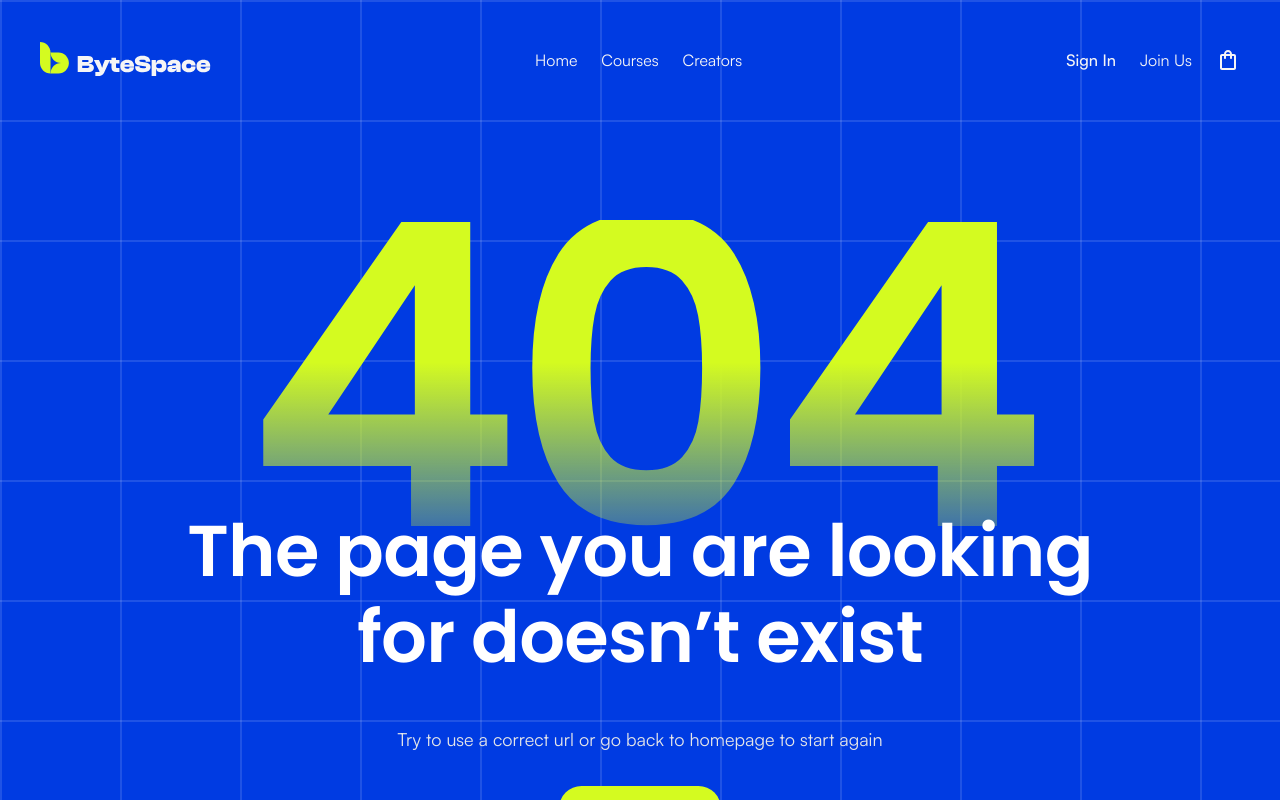
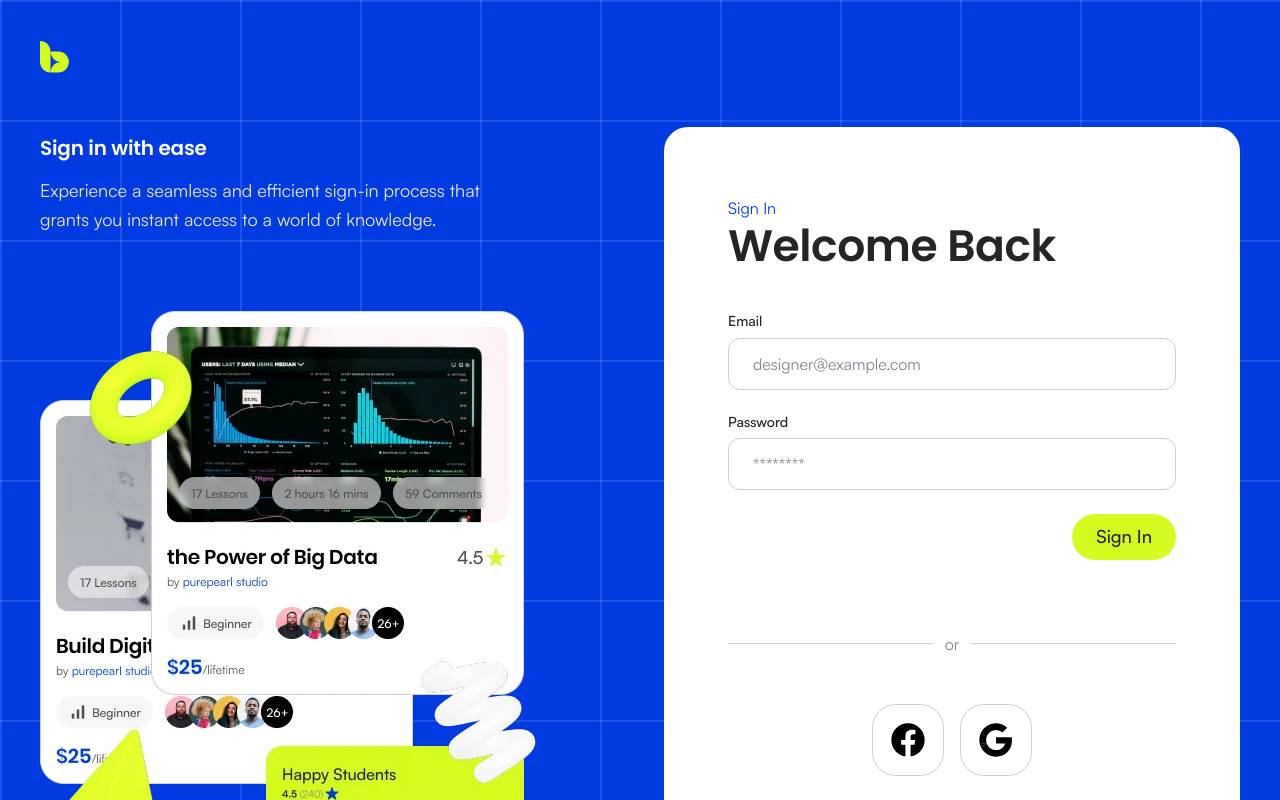
Before and after one commit to mohammad-ishtiaque/byteSpace-web, a Next.js app: page /login in a window 1280 px wide. Before the commit this address had no page. Shown: the top 800 px of the page. Built offline with nearby package versions, Linux system fonts and the light colour scheme.

Commit message:
Add login page

```diff
--- /dev/null
+++ b/src/app/(auth)/login/page.jsx
@@ -0,0 +1,33 @@
+import Link from "next/link";
+import AuthShell from "@/components/auth/AuthShell";
+import AuthCard from "@/components/auth/AuthCard";
+import LoginForm from "@/components/auth/LoginForm";
+import { ROUTES } from "@/lib/constants";
+
+export const metadata = {
+  title: "Sign in",
+};
+
+export default function LoginPage() {
+  return (
+    <AuthShell
+      title="Sign in with ease"
+      description="Experience a seamless and efficient sign-in process that grants you instant access to a world of knowledge."
+    >
+      <AuthCard
+        eyebrow="Sign In"
+        title="Welcome Back"
+        footer={
+          <>
+            New user?{" "}
+            <Link href={ROUTES.signup} className="text-primary underline-offset-2 hover:underline">
+              Create an account
+            </Link>
+          </>
+        }
+      >
+        <LoginForm />
+      </AuthCard>
+    </AuthShell>
+  );
+}
--- /dev/null
+++ b/src/components/auth/LoginForm.jsx
@@ -0,0 +1,54 @@
+"use client";
+
+import Button from "@/components/ui/Button";
+import Input from "@/components/ui/Input";
+import SocialLogin from "@/components/auth/SocialLogin";
+import useAuthForm from "@/hooks/useAuthForm";
+import { validateLogin } from "@/lib/validation";
+import { login } from "@/services/auth";
+
+export default function LoginForm() {
+  const { errors, formError, isSubmitting, clearError, handleSubmit } = useAuthForm({
+    validate: validateLogin,
+    submit: login,
+  });
+
+  return (
+    <>
+      <form noValidate onSubmit={handleSubmit} onChange={clearError} className="flex flex-col">
+        <div className="flex flex-col gap-6">
+          <Input
+            id="login-email"
+            name="email"
+            type="email"
+            label="Email"
+            placeholder="designer@example.com"
+            autoComplete="email"
+            error={errors.email}
+          />
+          <Input
+            id="login-password"
+            name="password"
+            type="password"
+            label="Password"
+            placeholder="********"
+            autoComplete="current-password"
+            error={errors.password}
+          />
+        </div>
+
+        {formError && (
+          <p role="alert" className="mt-6 text-body-xs text-red-600">
+            {formError}
+          </p>
+        )}
+
+        <Button type="submit" disabled={isSubmitting} className="mt-6 self-end">
+          {isSubmitting ? "Signing in..." : "Sign In"}
+        </Button>
+      </form>
+
+      <SocialLogin className="mt-16 lg:mt-[72px]" />
+    </>
+  );
+}
--- /dev/null
+++ b/src/components/auth/SocialLogin.jsx
@@ -0,0 +1,46 @@
+"use client";
+
+import { useState } from "react";
+import Image from "next/image";
+import { cn } from "@/lib/utils";
+
+const PROVIDERS = [
+  { name: "Facebook", icon: "/icons/facebook.svg" },
+  { name: "Google", icon: "/icons/google.svg" },
+];
+
+export default function SocialLogin({ className }) {
+  const [notice, setNotice] = useState("");
+
+  return (
+    <div className={className}>
+      <div className="flex items-center gap-3 text-body-m text-shuttle-400">
+        <span className="h-px flex-1 bg-shuttle-200" />
+        or
+        <span className="h-px flex-1 bg-shuttle-200" />
+      </div>
+
+      <ul className="mt-12 flex justify-center gap-4">
+        {PROVIDERS.map((provider) => (
+          <li key={provider.name}>
+            <button
+              type="button"
+              aria-label={`Continue with ${provider.name}`}
+              onClick={() => setNotice(`${provider.name} sign-in is coming soon.`)}
+              className={cn(
+                "flex rounded-3xl transition-colors hover:bg-shuttle-50",
+                "focus-visible:outline-2 focus-visible:outline-offset-2 focus-visible:outline-primary",
+              )}
+            >
+              <Image src={provider.icon} alt="" width={72} height={72} />
+            </button>
+          </li>
+        ))}
+      </ul>
+
+      <p role="status" className={cn("text-center text-body-xs text-shuttle-400", notice && "mt-4")}>
+        {notice}
+      </p>
+    </div>
+  );
+}
```
Also changed, not shown: public/icons/facebook.svg (added), public/icons/google.svg (added).
